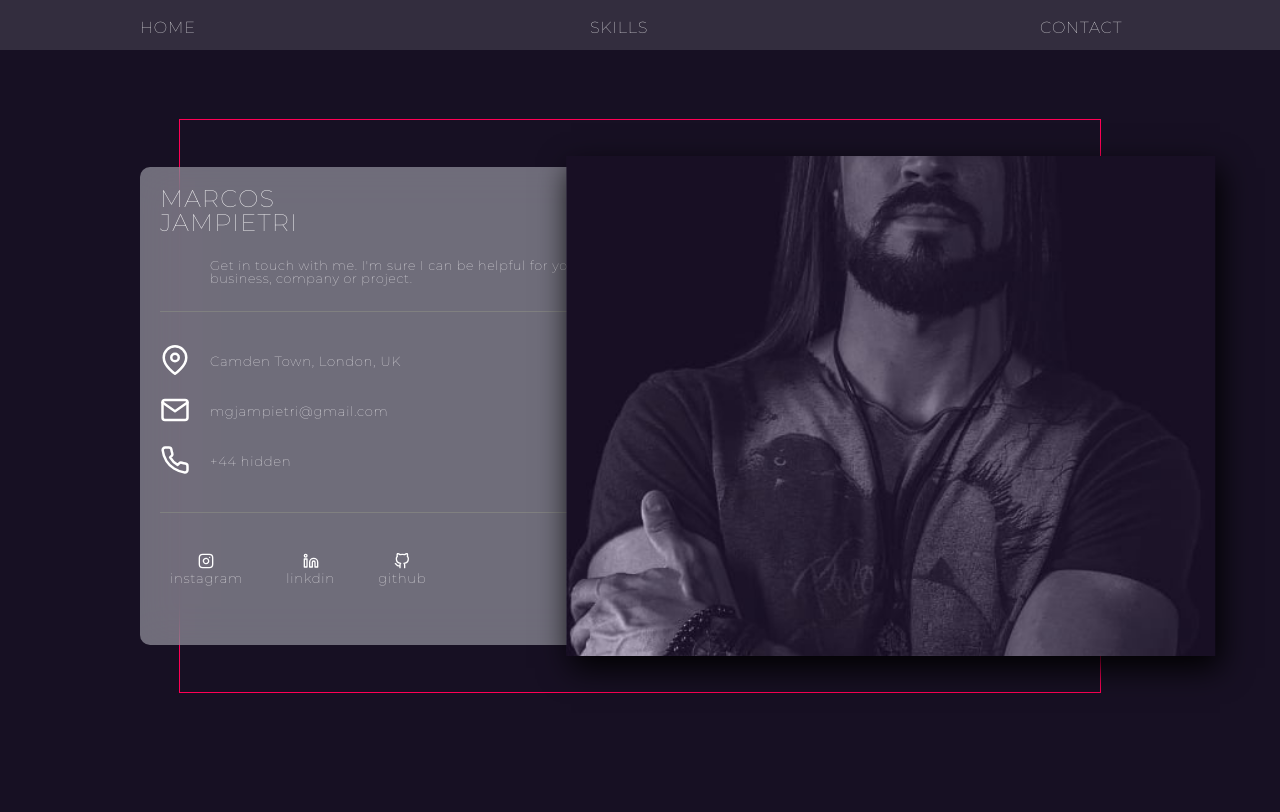
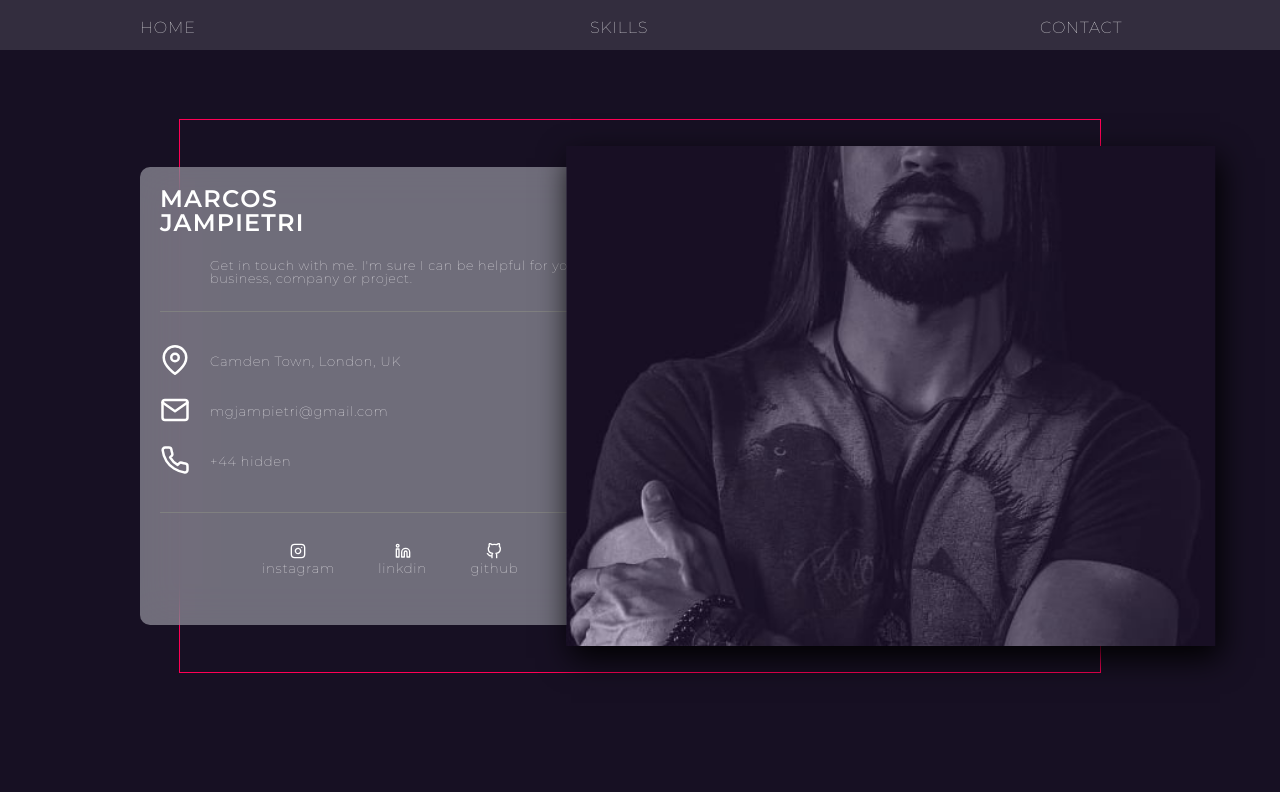
Before and after one commit to marcosjampietri/Next-TS-Portfolio, a Next.js app in the folder client/: page /contact in a window 1280 px wide. Built offline with nearby package versions, Linux system fonts and the light colour scheme.

Commit message:
escpae quotes

```diff
--- a/client/pages/contact.tsx
+++ b/client/pages/contact.tsx
@@ -135,6 +135,7 @@
     h4 {
         padding: 0px 0px 25px 0px;
         font-size: 1.5em;
+        font-weight: 600;
     }
 
     p {
@@ -164,7 +165,8 @@
 `;
 const Social = styled.div`
     width: 60%;
-    padding: 30px 0px;
+    margin: 0px auto;
+    padding: 20px 0px;
 
     display: flex;
     justify-content: space-between;
```
